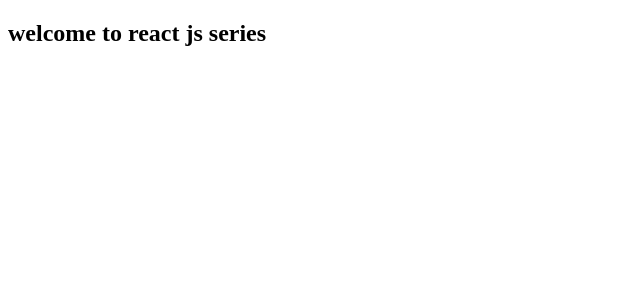
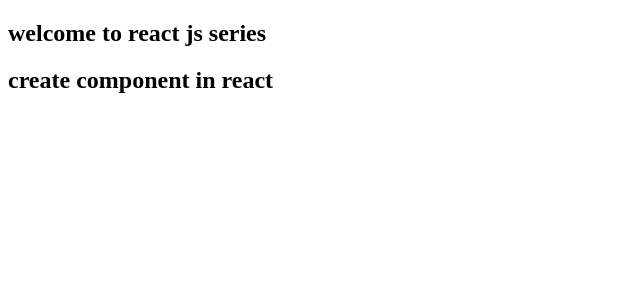
Before and after one commit to Sonukumar201995/React-practice-03, a React (Vite) app: page / in a window 1280 px wide. Shown: the top 300 px of the page, without its empty margins (0-640 px from the left). Built offline with nearby package versions, Linux system fonts and the light colour scheme.

Commit message:
create component in react

```diff
--- a/src/App.jsx
+++ b/src/App.jsx
@@ -1,8 +1,11 @@
+import User from "./User";
+
 function App()
 {
   return (
     <>
     <h2>welcome to react js series </h2>
+    <User/>
     </>
   )
 }
--- /dev/null
+++ b/src/User.jsx
@@ -0,0 +1,10 @@
+function User()
+{
+    return(
+        <>
+        <h2>create component in react</h2>
+        </>
+    )
+}
+
+export default User;
```
